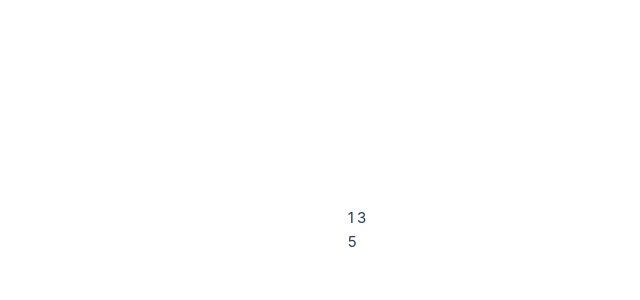
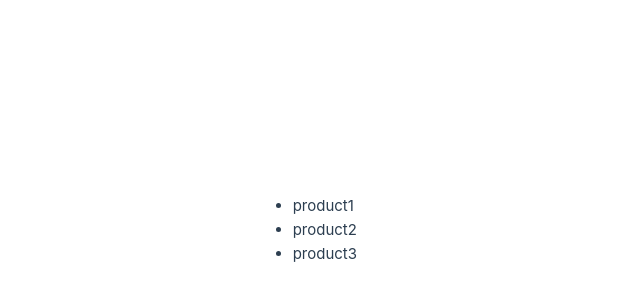
Before and after one commit to LeoonWi/Vue3_Exercises, a Vue app: page / in a window 1280 px wide. Shown: the part 170-470 px from the top of the page, without its empty margins (283-923 px from the left). Built offline with nearby package versions, Linux system fonts and the light colour scheme.

Commit message:
Атрибут key

```diff
--- a/src/App.vue
+++ b/src/App.vue
@@ -2,7 +2,20 @@
   export default {
     data() {
       return {
-        items: [1, -2, 3, -4, 5],
+        products: [
+		    	{
+		    		id: 1,
+		    		name: 'product1',
+		    	},
+		    	{
+		    		id: 2,
+		    		name: 'product2',
+		    	},
+		    	{
+		    		id: 3,
+		    		name: 'product3',
+		    	},
+		    ]
       }
     },
     methods: {
@@ -12,9 +25,9 @@
 </script>
 
 <template>
-  <template v-for="elem in items">
-    <p v-if="elem >= 0">{{ elem }}</p>
-  </template>
+  <ul>
+    <li v-for="elem in products" :key="elem.id">{{ elem.name }}</li>
+  </ul>
  </template>
 
 <style>
```
